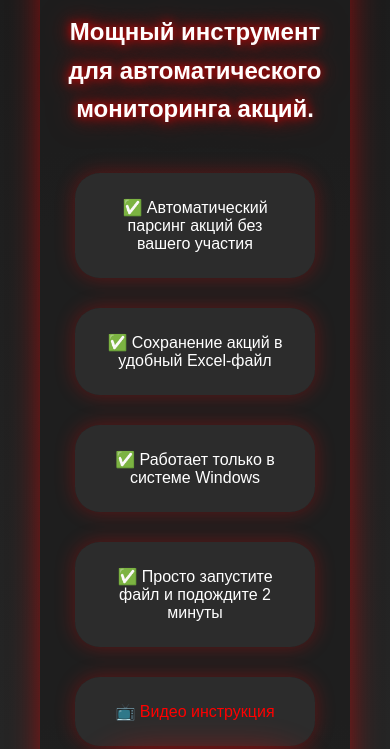
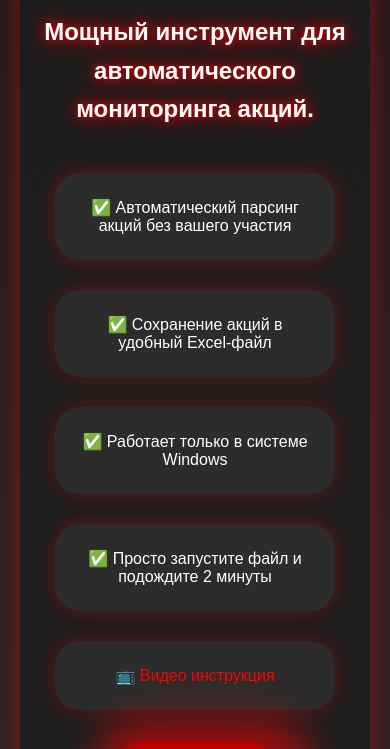
Before and after one commit to AlexKyubi/PromoParcer, a plain HTML site: page index.html in a window 390 px wide. Shown: the part 161-910 px from the top of the page. Drawn offline with Linux system fonts and the light colour scheme.

Commit message:
index.html

```diff
--- a/index.html
+++ b/index.html
@@ -41,8 +41,8 @@
         }
 
         .container {
-            max-width: auto;
-            margin: 50px 40px;
+            max-width: 900px;
+            margin: 50px auto;
             padding: 30px;
             background: rgba(30, 30, 30, 0.85);
             border-radius: 25px;
@@ -324,6 +324,8 @@
 
             .container {
                 padding: 20px;
+                max-width: auto;
+                margin: 50px 20px;
             }
         }
 
```
